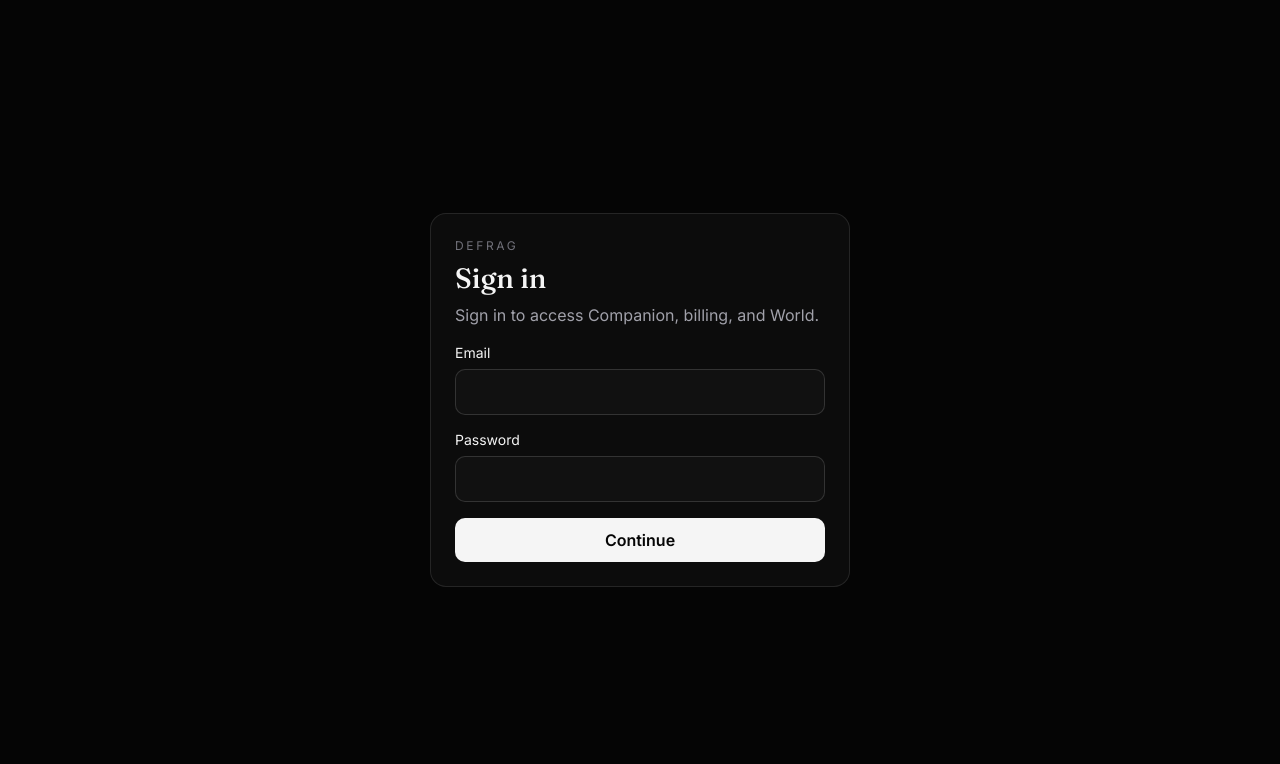
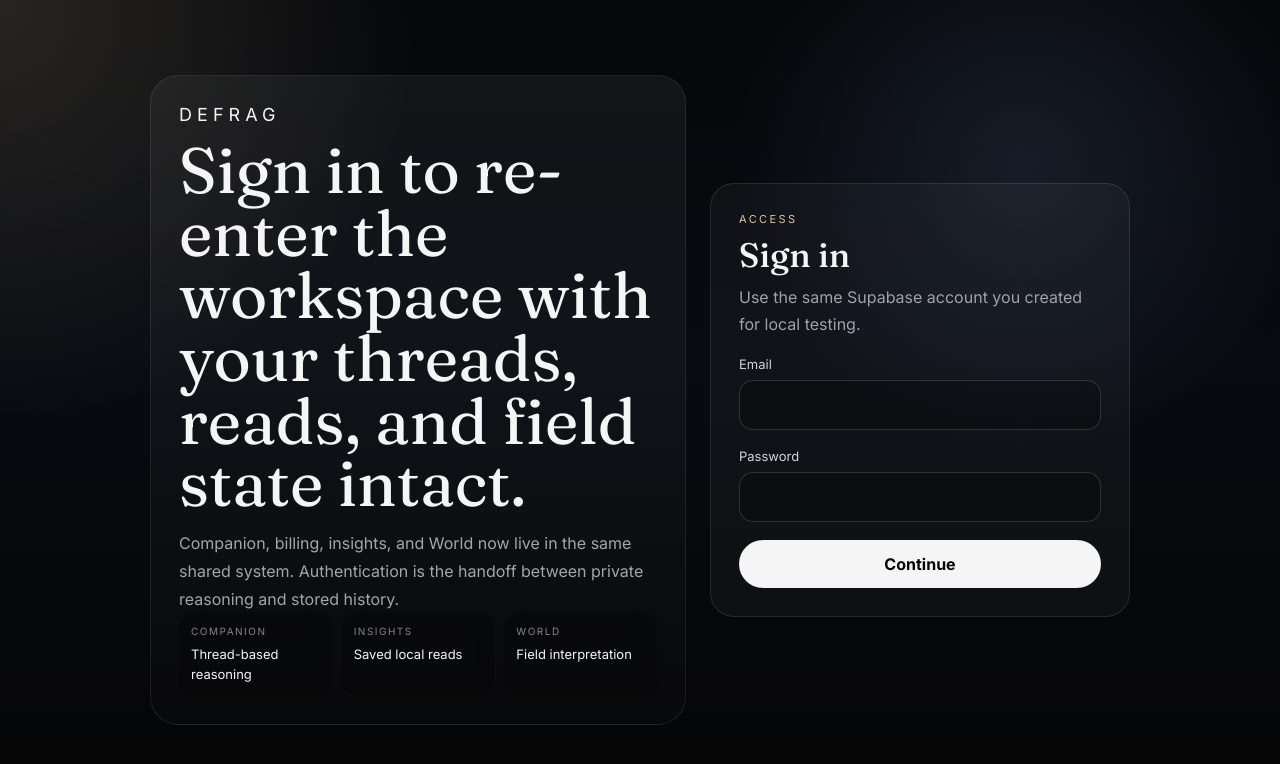
Before and after one commit to chadjameso93-netizen/defragsrelationalswap, a Next.js app in the folder apps/web/: page /login in a window 1280 px wide. Shown: the top 764 px of the page. Built offline with nearby package versions, Linux system fonts and the light colour scheme; no server answers.

Commit message:
Refine insights persistence and authentication UX

```diff
--- a/apps/web/src/app/login/page.tsx
+++ b/apps/web/src/app/login/page.tsx
@@ -2,6 +2,7 @@
 
 import { FormEvent, useState } from "react";
 import { useRouter } from "next/navigation";
+import Link from "next/link";
 import { createClient } from "../../utils/supabase/client";
 
 export default function LoginPage() {
@@ -38,35 +39,76 @@ export default function LoginPage() {
         minHeight: "100vh",
         display: "grid",
         placeItems: "center",
-        background: "#050505",
+        background:
+          "radial-gradient(circle at top left, rgba(214,195,161,0.16), transparent 28%), radial-gradient(circle at 80% 20%, rgba(111,145,201,0.14), transparent 24%), linear-gradient(180deg, #06070a 0%, #090b11 45%, #050505 100%)",
         color: "#f5f5f5",
         padding: 24,
       }}
     >
+      <div style={{ width: "min(100%, 980px)", display: "grid", gridTemplateColumns: "1fr 420px", gap: 24, alignItems: "stretch" }}>
+        <section
+          style={{
+            borderRadius: 28,
+            border: "1px solid rgba(255,255,255,0.08)",
+            padding: 28,
+            background:
+              "linear-gradient(180deg, rgba(255,255,255,0.05), rgba(255,255,255,0.015))",
+            display: "grid",
+            alignContent: "space-between",
+            minHeight: 560,
+          }}
+        >
+          <div style={{ display: "grid", gap: 14 }}>
+            <Link href="/" style={{ textDecoration: "none", color: "#f5f5f5", fontSize: 18, letterSpacing: "0.28em", textTransform: "uppercase" }}>
+              DEFRAG
+            </Link>
+            <p style={{ margin: 0, fontSize: "clamp(2.2rem, 5vw, 4.6rem)", lineHeight: 0.98, maxWidth: 520, fontFamily: "var(--font-display), serif" }}>
+              Sign in to re-enter the workspace with your threads, reads, and field state intact.
+            </p>
+            <p style={{ margin: 0, maxWidth: 480, color: "rgba(245,245,245,0.66)", lineHeight: 1.75 }}>
+              Companion, billing, insights, and World now live in the same shared system. Authentication is the handoff between private reasoning and stored history.
+            </p>
+          </div>
+
+          <div style={{ display: "grid", gridTemplateColumns: "repeat(3, 1fr)", gap: 10 }}>
+            {[
+              ["Companion", "Thread-based reasoning"],
+              ["Insights", "Saved local reads"],
+              ["World", "Field interpretation"],
+            ].map(([label, value]) => (
+              <div key={label} style={{ padding: 12, borderRadius: 16, background: "rgba(0,0,0,0.22)", backdropFilter: "blur(10px)" }}>
+                <div style={{ fontSize: 10, letterSpacing: "0.15em", textTransform: "uppercase", color: "rgba(245,245,245,0.52)" }}>{label}</div>
+                <div style={{ marginTop: 8, fontSize: 13, lineHeight: 1.5 }}>{value}</div>
+              </div>
+            ))}
+          </div>
+        </section>
+
         <form
           onSubmit={handleSubmit}
           style={{
-          width: "min(100%, 420px)",
+            width: "100%",
             display: "grid",
-          gap: 16,
-          padding: 24,
-          borderRadius: 16,
+            gap: 18,
+            padding: 28,
+            borderRadius: 24,
             border: "1px solid rgba(255,255,255,0.1)",
-          background: "rgba(255,255,255,0.03)",
+            background: "rgba(255,255,255,0.035)",
+            alignSelf: "center",
           }}
         >
           <div style={{ display: "grid", gap: 8 }}>
-          <p style={{ margin: 0, fontSize: 12, letterSpacing: "0.22em", textTransform: "uppercase", color: "#71717a" }}>
-            DEFRAG
+            <p style={{ margin: 0, fontSize: 11, letterSpacing: "0.22em", textTransform: "uppercase", color: "#d9c49f" }}>
+              Access
             </p>
-          <h1 style={{ margin: 0, fontSize: 28 }}>Sign in</h1>
-          <p style={{ margin: 0, color: "#a1a1aa", lineHeight: 1.6 }}>
-            Sign in to access Companion, billing, and World.
+            <h1 style={{ margin: 0, fontSize: 34 }}>Sign in</h1>
+            <p style={{ margin: 0, color: "#a1a1aa", lineHeight: 1.7 }}>
+              Use the same Supabase account you created for local testing.
             </p>
           </div>
 
           <label style={{ display: "grid", gap: 8 }}>
-          <span style={{ fontSize: 14 }}>Email</span>
+            <span style={{ fontSize: 13, color: "#d4d4d8" }}>Email</span>
             <input
               type="email"
               value={email}
@@ -74,17 +116,17 @@ export default function LoginPage() {
               autoComplete="email"
               required
               style={{
-              borderRadius: 10,
+                borderRadius: 14,
                 border: "1px solid rgba(255,255,255,0.14)",
-              background: "#111111",
+                background: "rgba(0,0,0,0.22)",
                 color: "#f5f5f5",
-              padding: "12px 14px",
+                padding: "14px 16px",
               }}
             />
           </label>
 
           <label style={{ display: "grid", gap: 8 }}>
-          <span style={{ fontSize: 14 }}>Password</span>
+            <span style={{ fontSize: 13, color: "#d4d4d8" }}>Password</span>
             <input
               type="password"
               value={password}
@@ -92,11 +134,11 @@ export default function LoginPage() {
               autoComplete="current-password"
               required
               style={{
-              borderRadius: 10,
+                borderRadius: 14,
                 border: "1px solid rgba(255,255,255,0.14)",
-              background: "#111111",
+                background: "rgba(0,0,0,0.22)",
                 color: "#f5f5f5",
-              padding: "12px 14px",
+                padding: "14px 16px",
               }}
             />
           </label>
@@ -108,17 +150,18 @@ export default function LoginPage() {
             disabled={loading}
             style={{
               border: 0,
-            borderRadius: 10,
-            padding: "12px 14px",
+              borderRadius: 999,
+              padding: "14px 18px",
               background: "#f5f5f5",
               color: "#050505",
-            fontWeight: 600,
+              fontWeight: 700,
               cursor: loading ? "progress" : "pointer",
             }}
           >
             {loading ? "Signing in..." : "Continue"}
           </button>
         </form>
+      </div>
     </main>
   );
 }
--- a/apps/web/src/components/insights/history-list.tsx
+++ b/apps/web/src/components/insights/history-list.tsx
@@ -7,7 +7,7 @@ interface HistoryListProps {
 }
 
 function summarize(entry: InsightEntry): string {
-  return entry.response.insight.what_may_be_happening;
+  return entry.prompt || entry.response.insight.what_may_be_happening;
 }
 
 export default function HistoryList({ insights, activeId, onSelect }: HistoryListProps) {
@@ -45,7 +45,7 @@ export default function HistoryList({ insights, activeId, onSelect }: HistoryLis
             >
               <div style={{ display: "flex", justifyContent: "space-between", gap: 12 }}>
                 <span style={{ fontSize: 10, letterSpacing: "0.18em", textTransform: "uppercase", color: "#71717a" }}>
-                  Read {index + 1}
+                  {new Date(entry.createdAt).toLocaleDateString()}
                 </span>
                 {isActive ? <span style={{ fontSize: 11, color: "#d4d4d8" }}>Open</span> : null}
               </div>
```
Also changed, not shown: apps/web/src/app/account/insights/page.tsx (+43 -15 lines), apps/web/src/components/insights/first-run.tsx (+43 -1 lines), apps/web/src/components/insights/request-form.tsx (+27 -1 lines), apps/web/src/lib/insights.ts (+46 -4 lines), apps/web/src/lib/subscription.ts (+27 -1 lines). Lines whose indentation alone changed are shown as unchanged.
